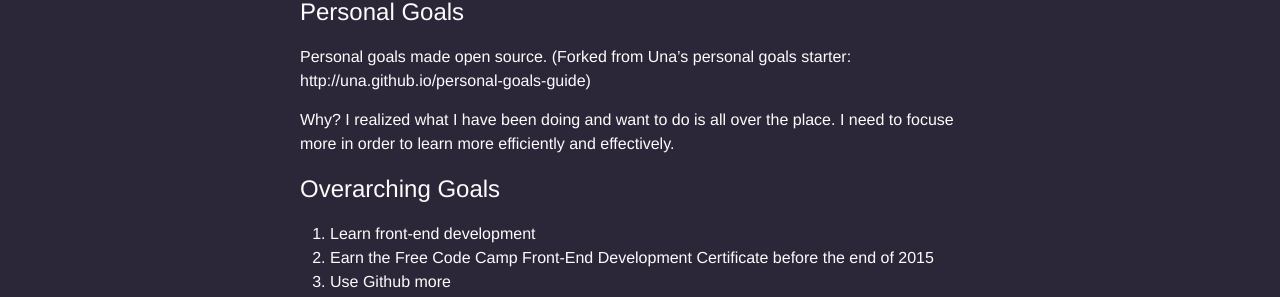
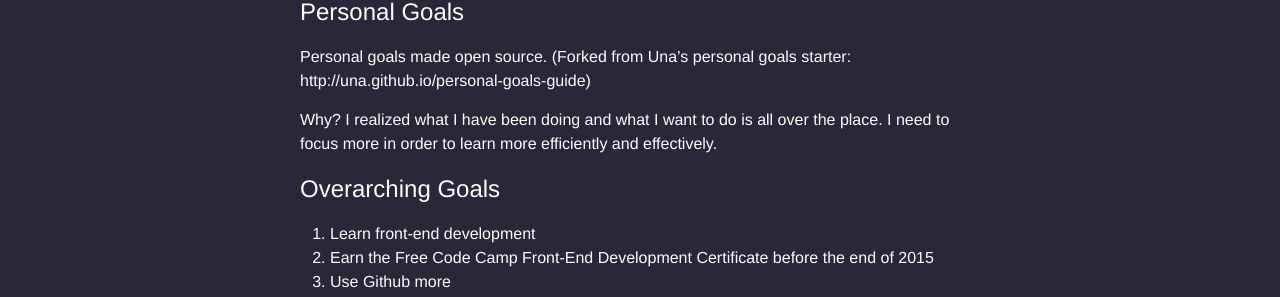
Before and after one commit to kirakirakira/blog, a Jekyll site: the page built from personal-goals.md, in a window 1280 px wide and 900 px high. Shown: the part 176-473 px from the top of the window. Built offline with Jekyll 4.4.1, drawn with Linux system fonts in a browser that asks for light colours; Markdown is read by kramdown in place of the engine named in the settings.

Commit message:
Update personal-goals.md
Fix typos

```diff
--- a/personal-goals.md
+++ b/personal-goals.md
@@ -9,7 +9,7 @@ Personal Goals
 
 Personal goals made open source. (Forked from Una's personal goals starter: http://una.github.io/personal-goals-guide)
 
-Why? I realized what I have been doing and want to do is all over the place. I need to focuse more in order to learn more efficiently and effectively.
+Why? I realized what I have been doing and what I want to do is all over the place. I need to focus more in order to learn more efficiently and effectively.
 
 # Overarching Goals
 1. Learn front-end development
```
